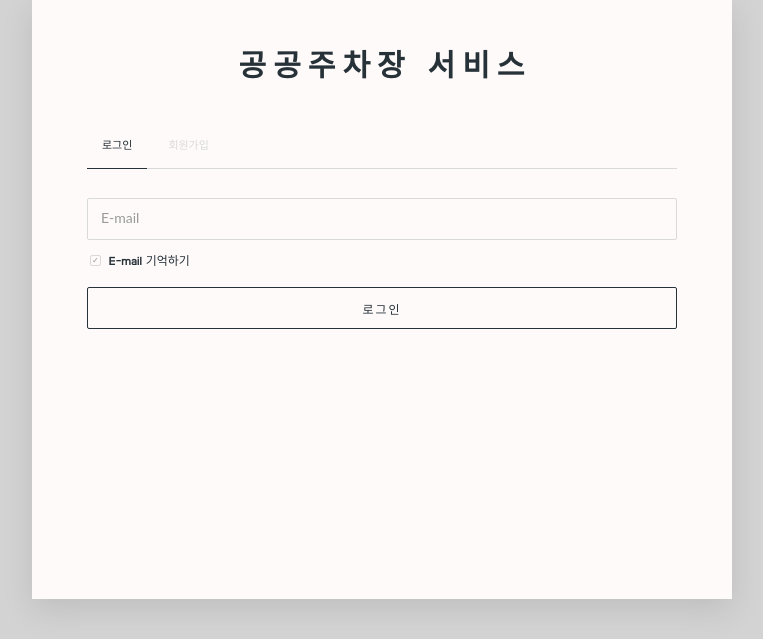
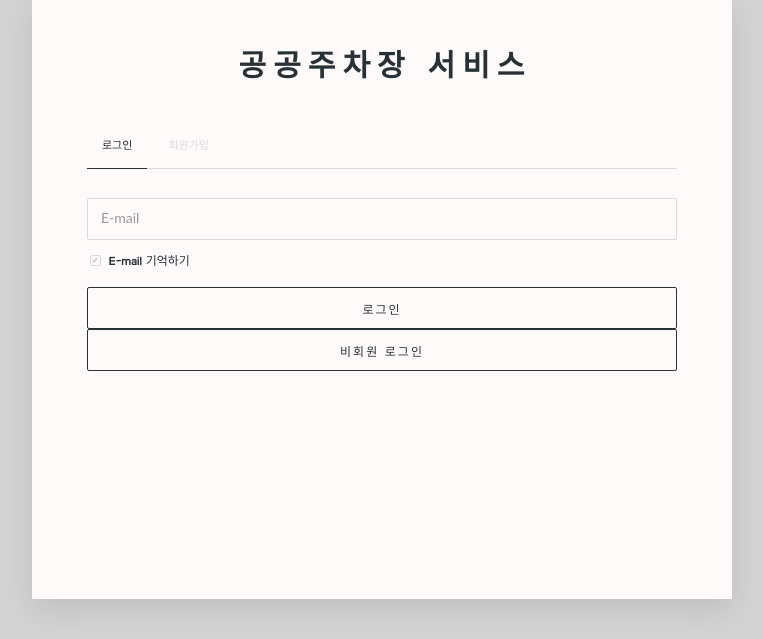
Before and after one commit to rjsdn31536/parking_free, a Flask app: page / in a window 1280 px wide. Shown: the part 65-704 px from the top of the page, without its empty margins (258-1021 px from the left). Run offline with Flask 2, Linux system fonts and the light colour scheme; some libraries are stand-ins or nearby versions.

Commit message:
비회원 로그인 확인

```diff
--- a/templates/login/login.html
+++ b/templates/login/login.html
@@ -66,6 +66,12 @@ function MM_popupMsg(msg){
               <input type="submit" value="로그인" class="submit">
             </a>
             </div>
+
+            <div class="submit-wrap">
+              <input type="submit" value="비회원 로그인" class="submit">
+            </a>
+            </div>
+
           </form>
         </div>
         <div class="signup-cont cont">
```
